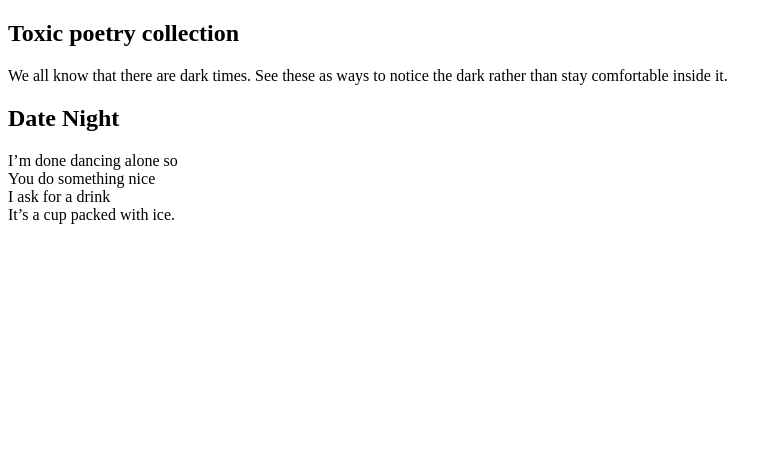
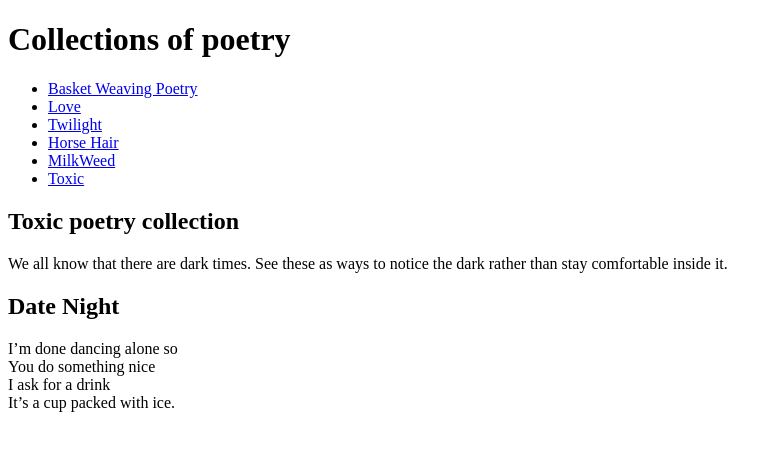
Before and after one commit to forgetfulLibrarian/forgetfulLibrarian.github.io, a plain HTML site: page toxic.html in a window 1280 px wide. Shown: the whole page, without its empty margins (0-782 px from the left). Drawn offline with Linux system fonts and the light colour scheme.

Commit message:
Update toxic.html
added menu

```diff
--- a/toxic.html
+++ b/toxic.html
@@ -1,6 +1,15 @@
 <!DOCTYPE html>
 <html>
 <body>
+  <h1>Collections of poetry</h1>
+ <ul>
+  <li><a href="basketWeavingPoetry.html">Basket Weaving Poetry</a></li>
+  <li><a href="lovePoetry.html">Love</a></li>
+  <li><a href="TwilightPoetry.html">Twilight</a></li>
+  <li><a href="horseHair.html">Horse Hair</a></li>
+  <li><a href="milkWeed.html">MilkWeed</a></li>
+  <li><a href="toxic.html">Toxic</a></li>
+ </ul>
   <h2>Toxic poetry collection</h2>
   <p>We all know that there are dark times.  See these as ways to notice the dark rather than stay comfortable inside it.</p>
 <h2>Date Night</h2>
```
